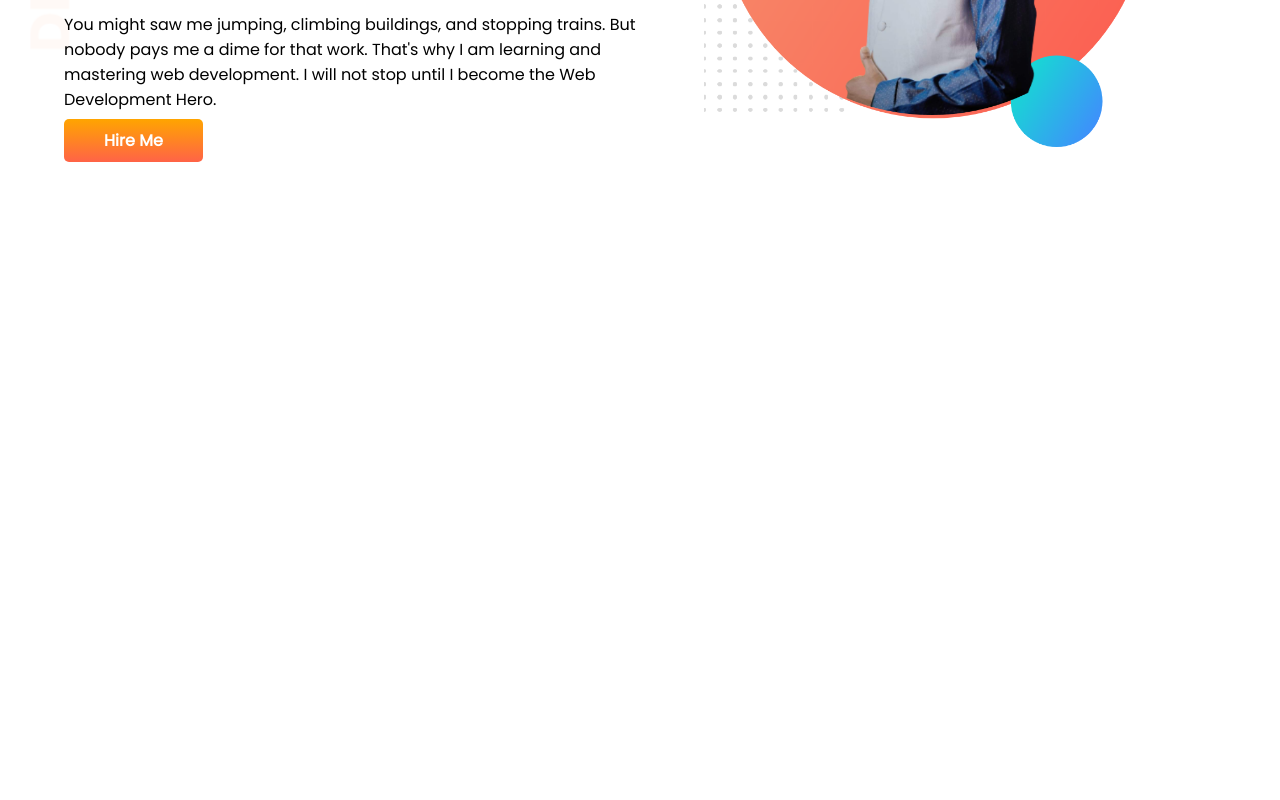
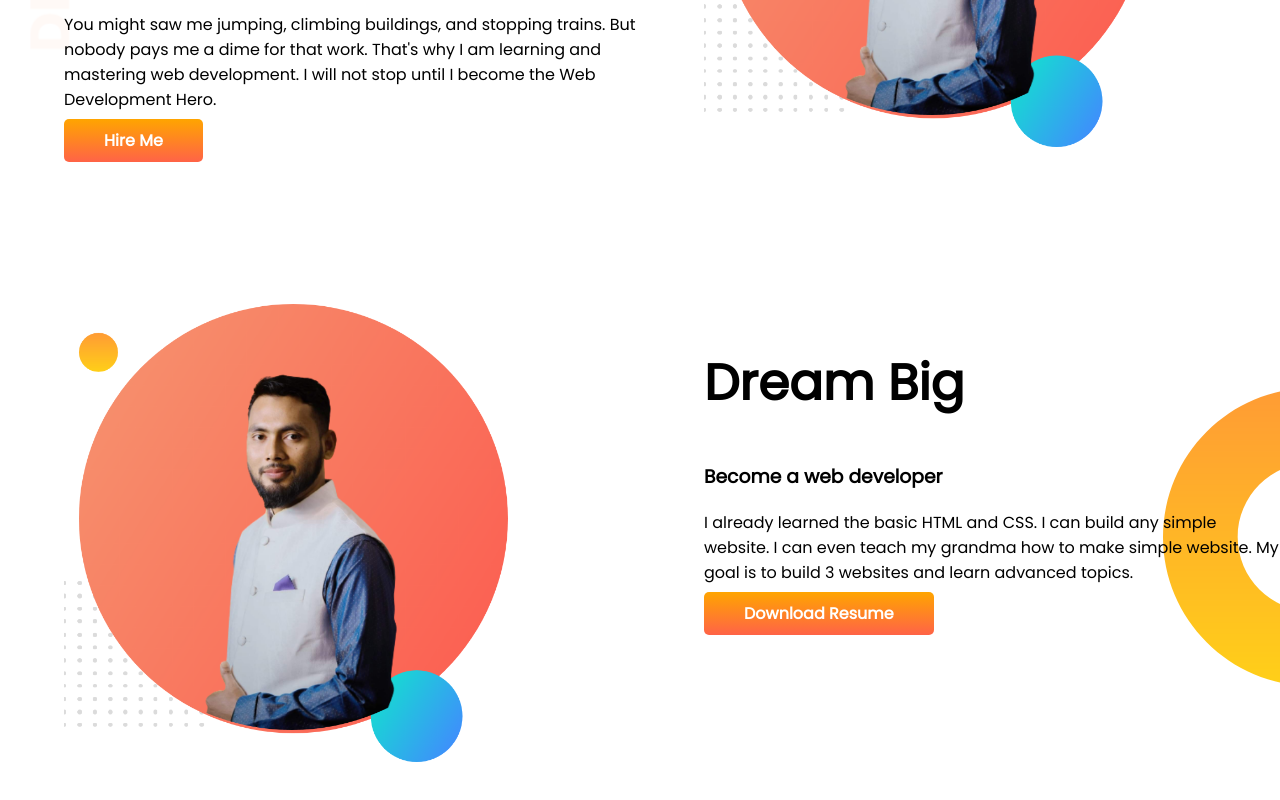
Before and after one commit to shipu1990/developer-profolio, a plain HTML site: page index.html in a window 1280 px wide. Shown: the part 310-1110 px from the top of the page. Before the commit the page ends 800 px from the top, so only its background shows below. Drawn offline with Linux system fonts and the light colour scheme.

Commit message:
dream section added

```diff
--- a/index.html
+++ b/index.html
@@ -24,5 +24,16 @@
             <img src="images/shipu-bg.png" alt="shipu image">
         </div>
     </section>
+    <section class="dream-big">
+        <div class="half-width">
+            <img src="images/shipu-bg.png" alt="shipu image">
+        </div>
+        <div class="half-width">
+            <h1>Dream Big</h1>
+            <h3>Become a web developer</h3>
+            <p>I already learned the basic HTML and CSS. I can build any simple website. I can even teach my grandma how to make simple website. My goal is to build 3 websites and learn advanced topics.</p>
+            <a class="link-button" href="#">Download Resume</a>
+        </div>
+    </section>
 </body>
 </html>
--- a/style.css
+++ b/style.css
@@ -11,6 +11,7 @@ h1 {
 }
 section {
   display: flex;
+  margin-bottom: 150px;
 }
 .half-width {
   width: 50%;
@@ -31,3 +32,8 @@ a.link-button {
   background-image: url(images/top-banner.png);
   background-repeat: no-repeat;
 }
+.dream-big {
+  background-image: url(images/dream-bg.png);
+  background-repeat: no-repeat;
+  background-position: right;
+}
```
